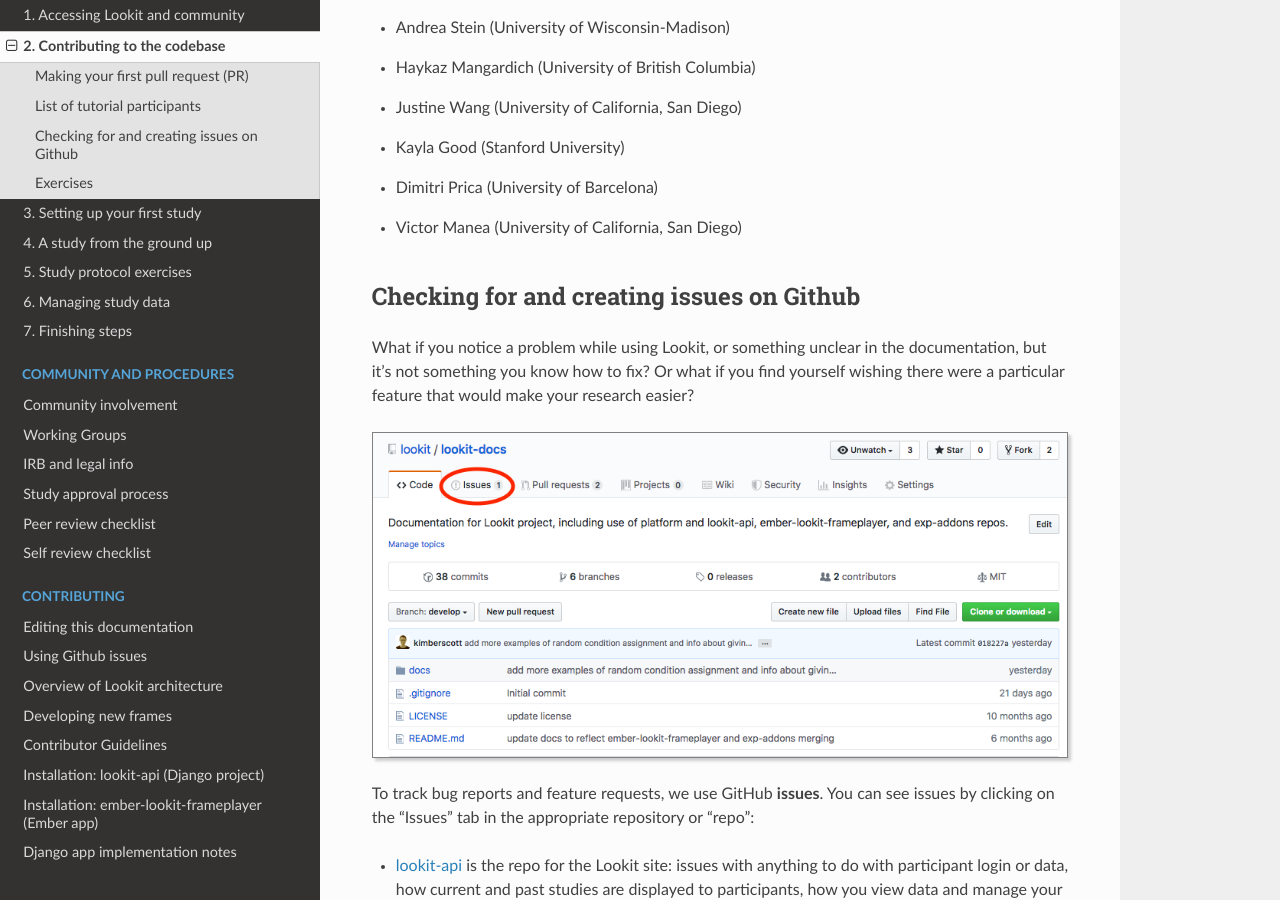
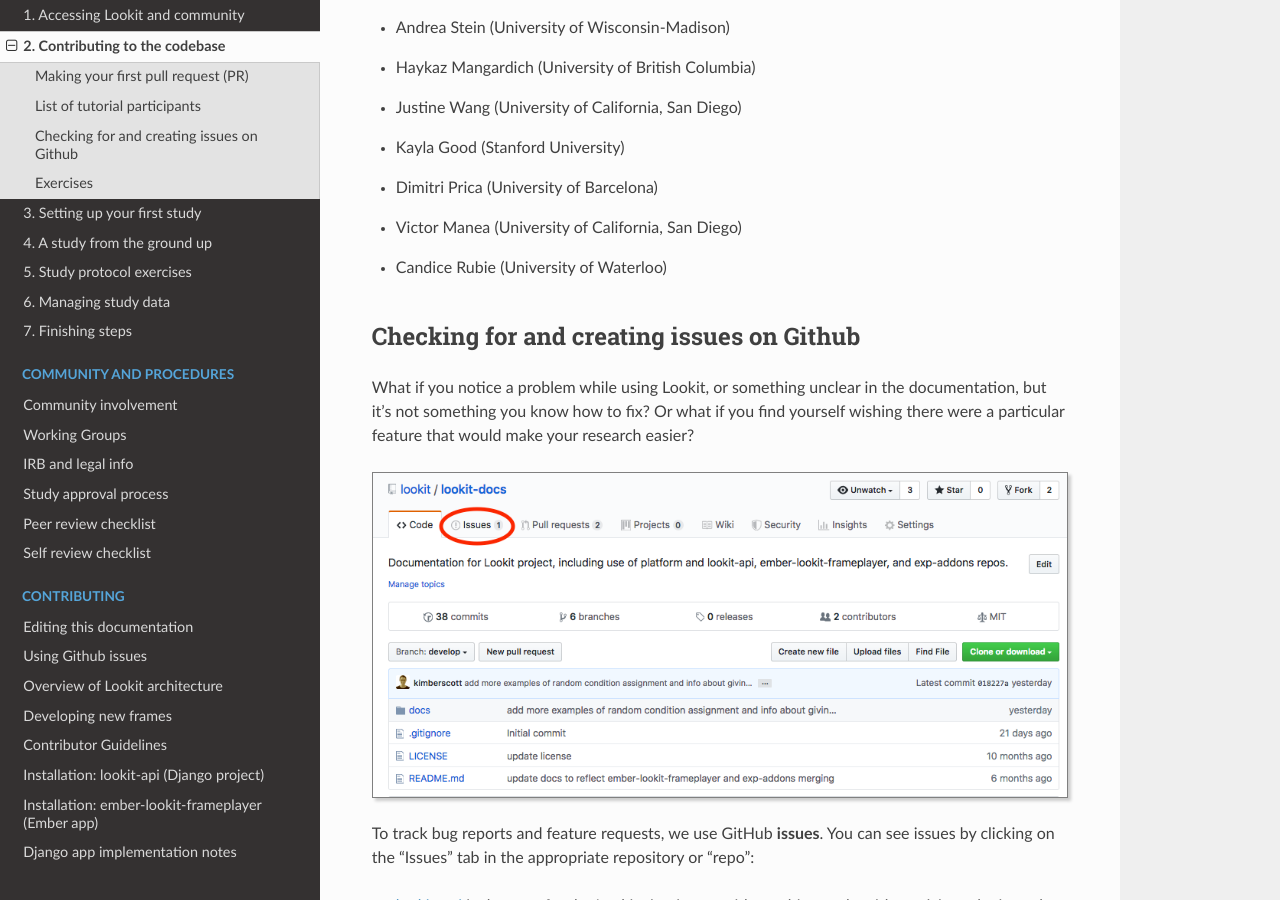
Before and after one commit to lookit/lookit-docs, a Sphinx documentation site: the page built from docs/source/tutorial-contributing.rst, in a window 1280 px wide and 900 px high, scrolled down 9313 px. Built offline with Sphinx 7.4.7 and the Read the Docs theme 2.0.0, drawn with Linux system fonts in a browser that asks for light colours.

Commit message:
Add tutorial participant to list

```diff
--- a/docs/source/tutorial-contributing.rst
+++ b/docs/source/tutorial-contributing.rst
@@ -196,6 +196,7 @@
 - Kayla Good (Stanford University)
 - Dimitri Prica (University of Barcelona)
 - Victor Manea (University of California, San Diego)
+- Candice Rubie (University of Waterloo)
 
 .. _Github issues overview:
 
```
